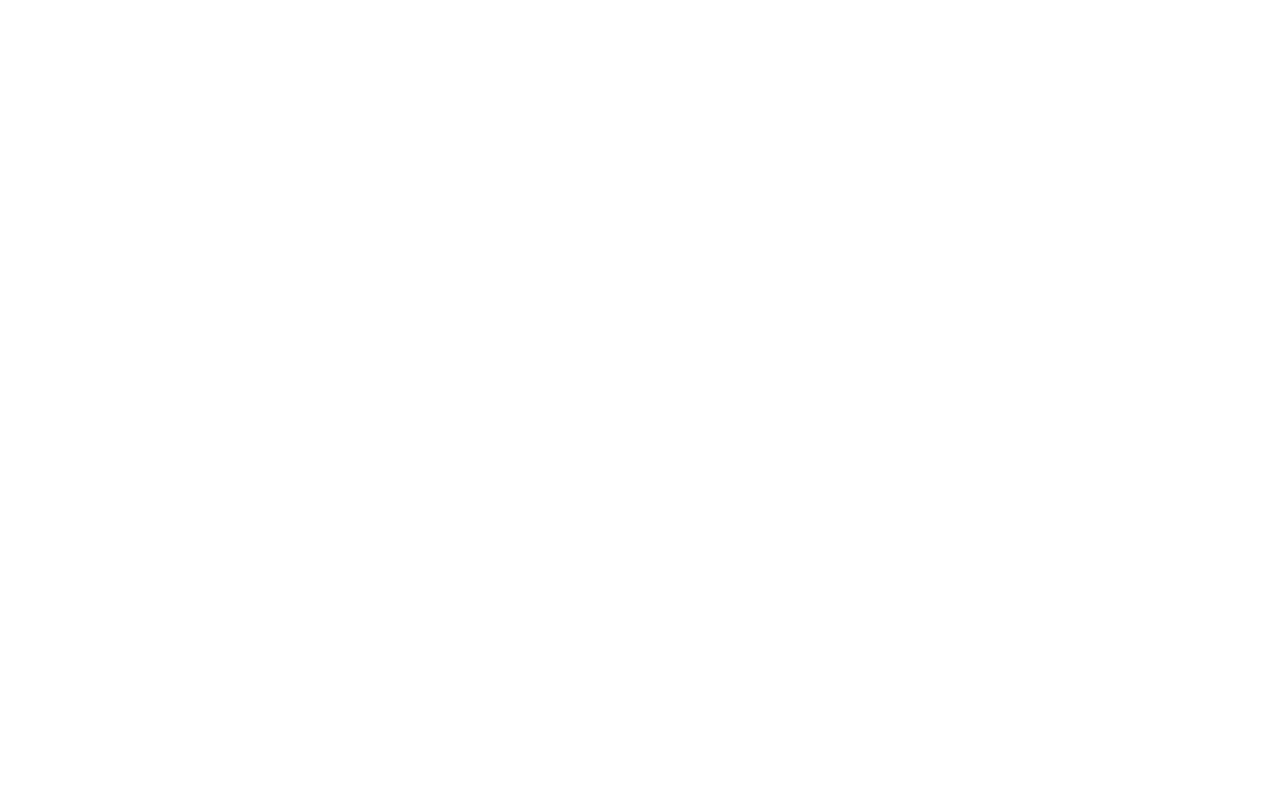
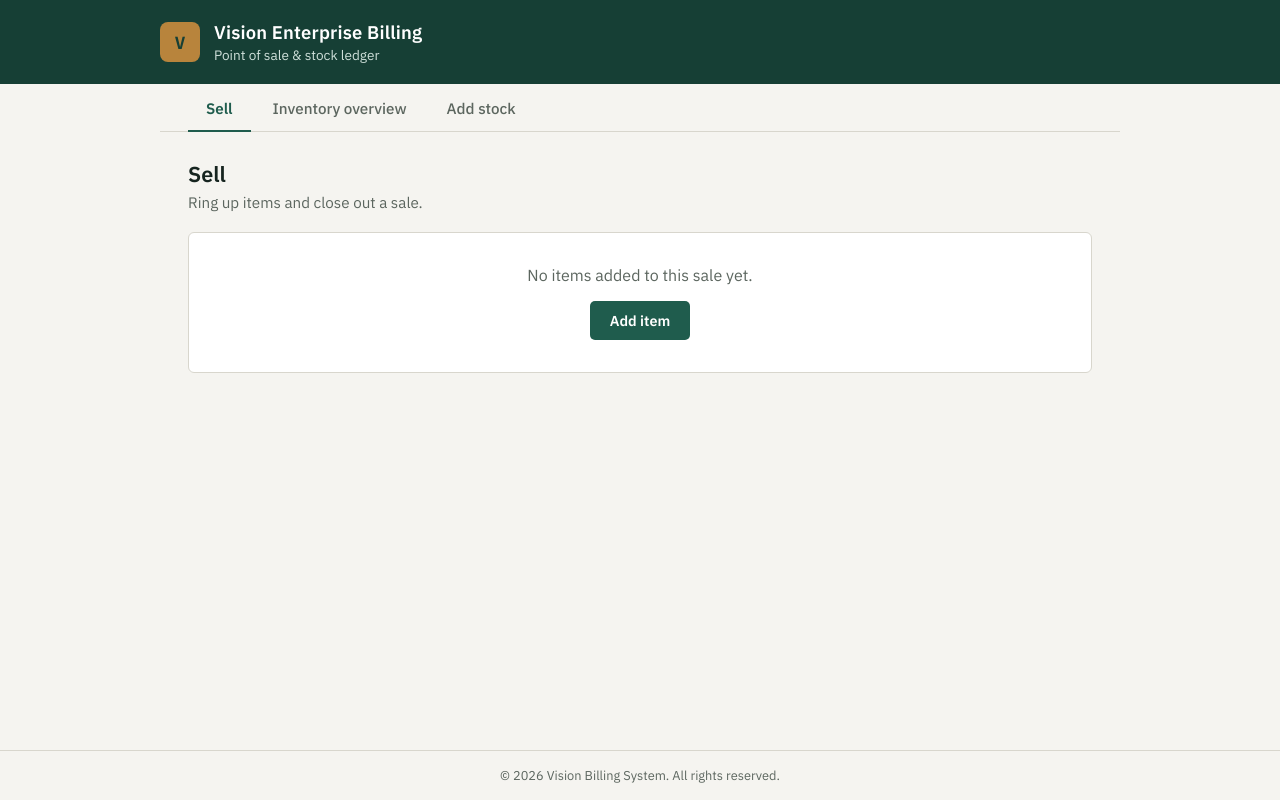
Before and after one commit to vbenz-eng/sales_management, a Django app: page / in a window 1280 px wide. Before the commit the page is empty. Run offline with Django 5.2, Linux system fonts and the light colour scheme; tables that the repository leaves empty hold one stand-in row (values such as "Sample post").

Commit message:
Html css and js files added for inventory management. Updated index.html and views.py to include new features.

```diff
--- /dev/null
+++ b/sales_man/inventory/forms.py
@@ -0,0 +1,7 @@
+from django import forms
+from .models import Inventory
+
+class InventoryForm(forms.ModelForm):
+    class Meta:
+        model = Inventory
+        fields = ['name', 'description', 'quantity', 'price']
--- /dev/null
+++ b/sales_man/inventory/static/inventory/script.js
@@ -0,0 +1,27 @@
+document.addEventListener('DOMContentLoaded', () => {
+    const tabs = document.querySelectorAll('.tab');
+    const panels = document.querySelectorAll('.panel');
+
+    tabs.forEach(tab => {
+        tab.addEventListener('click', () => {
+            const targetId = tab.dataset.target;
+
+            tabs.forEach(t => {
+                t.classList.remove('active');
+                t.setAttribute('aria-selected', 'false');
+            });
+            tab.classList.add('active');
+            tab.setAttribute('aria-selected', 'true');
+
+            panels.forEach(panel => {
+                if (panel.id === targetId) {
+                    panel.hidden = false;
+                    panel.classList.add('active');
+                } else {
+                    panel.hidden = true;
+                    panel.classList.remove('active');
+                }
+            });
+        });
+    });
+});
--- /dev/null
+++ b/sales_man/inventory/static/inventory/styles.css
@@ -0,0 +1,200 @@
+:root {
+    --ink: #16241f;
+    --teal: #1f5c4d;
+    --teal-dark: #163f35;
+    --amber: #b8843c;
+    --paper: #f5f4f0;
+    --card: #ffffff;
+    --line: #d8d6cd;
+    --muted: #5c665f;
+    --font-ui: 'IBM Plex Sans', sans-serif;
+    --font-num: 'IBM Plex Mono', monospace;
+}
+
+* {
+    box-sizing: border-box;
+}
+
+body {
+    margin: 0;
+    font-family: var(--font-ui);
+    background: var(--paper);
+    color: var(--ink);
+    min-height: 100vh;
+    display: flex;
+    flex-direction: column;
+}
+
+/* Header */
+.app-header {
+    background: var(--teal-dark);
+    color: #fff;
+    padding: 20px 28px;
+}
+
+.brand {
+    display: flex;
+    align-items: center;
+    gap: 14px;
+    max-width: 960px;
+    margin: 0 auto;
+}
+
+.brand-mark {
+    width: 40px;
+    height: 40px;
+    border-radius: 8px;
+    background: var(--amber);
+    color: var(--teal-dark);
+    display: flex;
+    align-items: center;
+    justify-content: center;
+    font-family: var(--font-num);
+    font-weight: 600;
+    font-size: 1.1rem;
+    flex-shrink: 0;
+}
+
+.brand-text h1 {
+    margin: 0;
+    font-size: 1.15rem;
+    font-weight: 600;
+    letter-spacing: 0.01em;
+}
+
+.brand-text p {
+    margin: 2px 0 0;
+    font-size: 0.85rem;
+    color: #cfe0da;
+}
+
+/* Tabs */
+.tabs {
+    display: flex;
+    gap: 4px;
+    max-width: 960px;
+    width: 100%;
+    margin: 0 auto;
+    padding: 0 28px;
+    border-bottom: 1px solid var(--line);
+}
+
+.tab {
+    appearance: none;
+    border: none;
+    background: transparent;
+    font-family: var(--font-ui);
+    font-size: 0.95rem;
+    font-weight: 500;
+    color: var(--muted);
+    padding: 14px 18px 12px;
+    cursor: pointer;
+    border-bottom: 2px solid transparent;
+    margin-bottom: -1px;
+    transition: color 0.15s ease, border-color 0.15s ease;
+}
+
+.tab:hover {
+    color: var(--ink);
+    scale: 90% 105%;
+}
+
+.tab.active {
+    color: var(--teal);
+    border-bottom-color: var(--teal);
+    font-weight: 600;
+}
+
+.tab:focus-visible {
+    outline: 2px solid var(--teal);
+    outline-offset: 2px;
+}
+
+/* Panels */
+.panels {
+    flex: 1;
+    max-width: 960px;
+    width: 100%;
+    margin: 0 auto;
+    padding: 28px;
+}
+
+.panel[hidden] {
+    display: none;
+}
+
+.panel-head h2 {
+    margin: 0 0 4px;
+    font-size: 1.35rem;
+}
+
+.panel-head p {
+    margin: 0 0 20px;
+    color: var(--muted);
+    font-size: 0.95rem;
+}
+
+.placeholder-card {
+    background: var(--card);
+    border: 1px solid var(--line);
+    border-radius: 6px;
+    padding: 32px;
+    text-align: center;
+    color: var(--muted);
+}
+
+.placeholder-card p {
+    margin: 0 0 16px;
+}
+
+.btn-primary {
+    appearance: none;
+    border: none;
+    background: var(--teal);
+    color: #fff;
+    font-family: var(--font-ui);
+    font-weight: 600;
+    font-size: 0.9rem;
+    padding: 10px 20px;
+    border-radius: 5px;
+    cursor: pointer;
+    transition: background 0.15s ease;
+}
+
+.btn-primary:hover {
+    background: var(--teal-dark);
+}
+
+/* Footer */
+.app-footer {
+    border-top: 1px solid var(--line);
+    padding: 16px 28px;
+    text-align: center;
+}
+
+.app-footer p {
+    margin: 0;
+    font-size: 0.8rem;
+    color: var(--muted);
+}
+
+/* Mobile */
+@media (max-width: 560px) {
+    .tabs {
+        overflow-x: auto;
+        padding: 0 16px;
+    }
+
+    .tab {
+        white-space: nowrap;
+        padding: 12px 14px 10px;
+    }
+
+    .panels {
+        padding: 20px 16px;
+    }
+
+    .app-header {
+        padding: 16px 20px;
+    }
+}
--- a/sales_man/inventory/templates/inventory/index.html
+++ b/sales_man/inventory/templates/inventory/index.html
@@ -3,9 +3,97 @@
 <head>
     <meta charset="UTF-8">
     <meta name="viewport" content="width=device-width, initial-scale=1.0">
-    <title>Home</title>
+    <title>Vision Billing System</title>
+    <link rel="preconnect" href="https://fonts.googleapis.com">
+    <link href="https://fonts.googleapis.com/css2?family=IBM+Plex+Sans:wght@400;500;600&family=IBM+Plex+Mono:wght@500;600&display=swap" rel="stylesheet">
+    {% load static %}
+    <link rel="stylesheet" href="{% static 'inventory/styles.css' %}">
 </head>
 <body>
+    <header class="app-header">
+        <div class="brand">
+            <span class="brand-mark">V</span>
+            <div class="brand-text">
+                <h1>Vision Enterprise Billing</h1>
+                <p>Point of sale &amp; stock ledger</p>
+            </div>
+        </div>
+    </header>
 
+    <nav class="tabs" role="tablist">
+        <button class="tab active" role="tab" aria-selected="true" aria-controls="panel-sell" data-target="panel-sell">
+            Sell
+        </button>
+        <button class="tab" role="tab" aria-selected="false" aria-controls="panel-inventory" data-target="panel-inventory">
+            Inventory overview
+        </button>
+        <button class="tab" role="tab" aria-selected="false" aria-controls="panel-add-stock" data-target="panel-add-stock">
+            Add stock
+        </button>
+    </nav>
+
+    <main class="panels">
+        <section id="panel-sell" class="panel active" role="tabpanel">
+            <div class="panel-head">
+                <h2>Sell</h2>
+                <p>Ring up items and close out a sale.</p>
+            </div>
+            <div class="placeholder-card">
+                <p>No items added to this sale yet.</p>
+                <button class="btn-primary" type="button">Add item</button>
+            </div>
+        </section>
+
+        <section id="panel-inventory" class="panel" role="tabpanel" hidden>
+            <div class="panel-head">
+                <h2>Inventory overview</h2>
+                <p>Current stock levels across all items.</p>
+            </div>
+            {% if inventory %}
+                <table class="inventory-table" style="text-align: left;">
+                    <thead>
+                        <tr>
+                            <th>Name</th>
+                            <th>Description</th>
+                            <th>Quantity</th>
+                            <th>Price</th>
+                        </tr>
+                    </thead>
+                    <tbody>
+                        {% for item in inventory %}
+                        <tr>
+                            <td>{{ item.name }}</td>
+                            <td>{{ item.description }}</td>
+                            <td>{{ item.quantity }}</td>
+                            <td>Ksh {{ item.price }}</td>
+                        </tr>
+                        {% endfor %}
+                    </tbody>
+                </table>
+            {% else %}
+                <div class="placeholder-card">
+                    <p>No inventory items yet. Add stock to see it listed here.</p>
+                </div>
+            {% endif %}
+        </section>
+
+        <section id="panel-add-stock" class="panel" role="tabpanel" hidden>
+            <div class="panel-head">
+                <h2>Add stock</h2>
+                <p>Record new stock coming into the shop.</p>
+            </div>
+            <form method="post" class="stock-form">
+                {% csrf_token %}
+                {{ form.as_p }}
+                <button class="btn-primary" type="submit">Save item</button>
+            </form>
+        </section>
+    </main>
+
+    <footer class="app-footer">
+        <p>© 2026 Vision Billing System. All rights reserved.</p>
+    </footer>
+
+    <script src="{% static 'inventory/script.js' %}"></script>
 </body>
 </html>
--- a/sales_man/inventory/views.py
+++ b/sales_man/inventory/views.py
@@ -1,14 +1,25 @@
-
-from django.shortcuts import render
-from . models import Inventory
-from . serializers import InventorySerializer
+from django.shortcuts import render, redirect
+from .models import Inventory
+from .serializers import InventorySerializer
+from .forms import InventoryForm
 from rest_framework import viewsets
 
-# Create your views here.
 def index(request):
-    inventory = Inventory.objects.all()
+    if request.method == 'POST':
+        form = InventoryForm(request.POST)
+        if form.is_valid():
+            form.save()
+            return redirect('index')
+    else:
+        form = InventoryForm()
+
+    inventory = Inventory.objects.all().order_by('-created_at')
     serializer = InventorySerializer(inventory, many=True)
-    return render(request, 'inventory/index.html', {'inventory': serializer.data})
+
+    return render(request, 'inventory/index.html', {
+        'inventory': serializer.data,
+        'form': form,
+    })
 
 class InventoryListView(viewsets.ModelViewSet):
     queryset = Inventory.objects.all().order_by('created_at')
```
